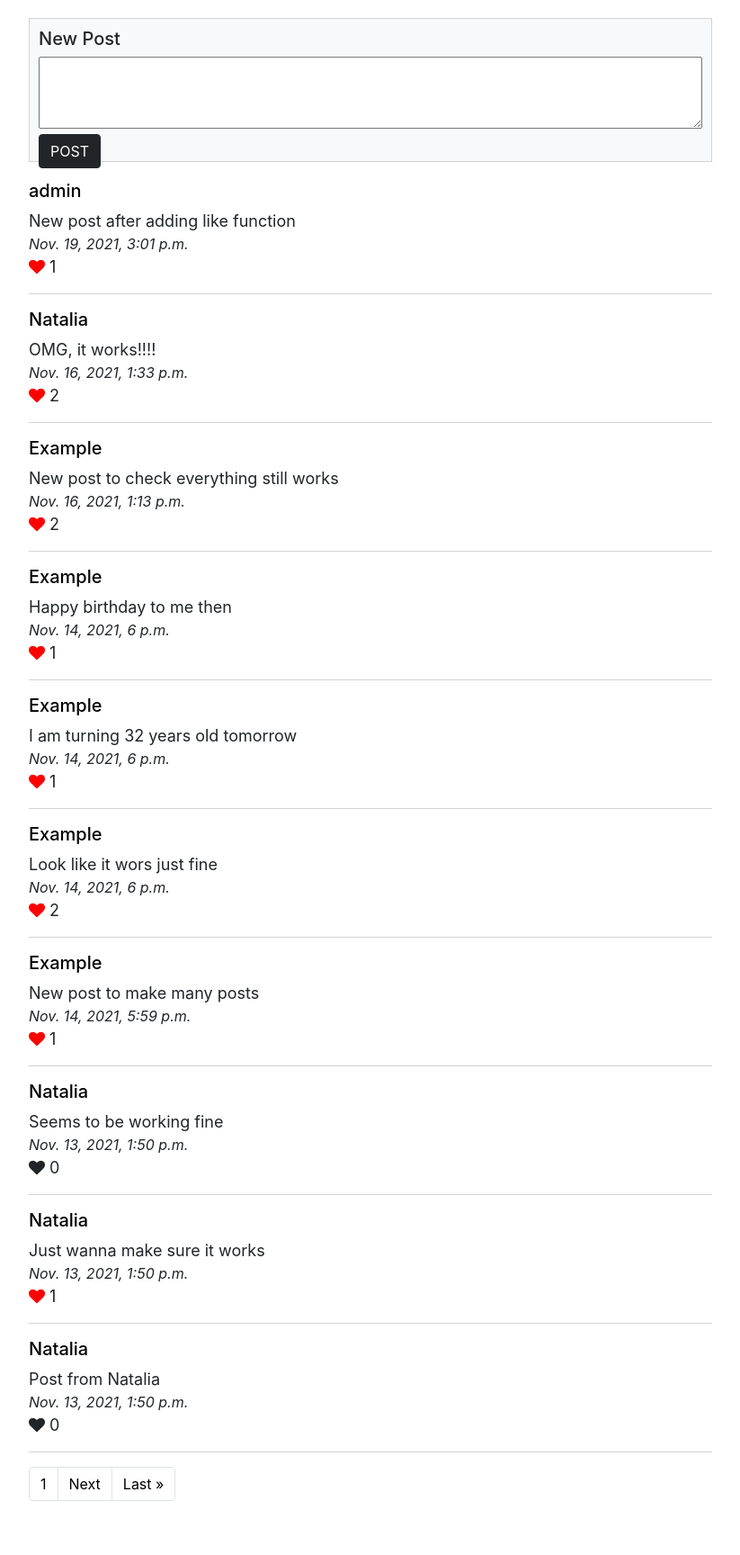
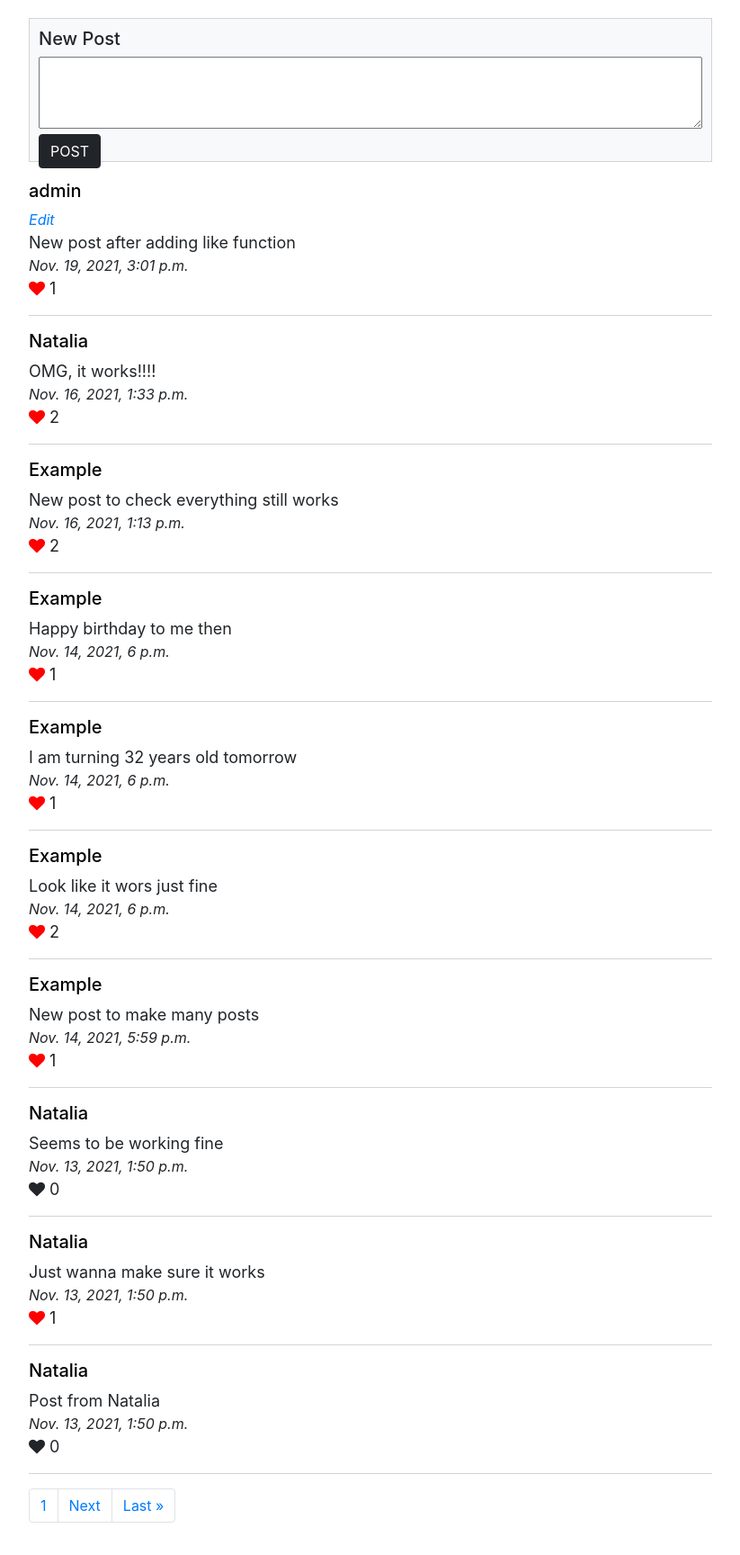
Before and after one commit to Saznatalia/CS50-Web, a Django app: page / in a window 1280 px wide. Shown: the part 64-1792 px from the top of the page at 90% size, without its empty margins (228-1051 px from the left). Before the commit the page ends 1732 px from the top, so only its background shows below. Run offline with Django 3.2, Linux system fonts and the light colour scheme; a user stored in the database is signed in; data comes from the database, SQL or seed files in the repository; both versions use the stored data as it was after the commit; some libraries are stand-ins or nearby versions.

Commit message:
posts etails api deleted, edit link added but without functionality

```diff
--- a/project4/network/static/network/styles.css
+++ b/project4/network/static/network/styles.css
@@ -4,7 +4,7 @@
     padding: 20px;
 }
 
-.body a {
+.black_link {
     color: black;
 }
 
@@ -50,6 +50,12 @@
 .post {
     width: 100%;
     height: 10vh;
+}
+
+.post_edit {
+    font-size: medium;
+    font-style: italic;
+    color: #007bff !important;
 }
 
 .post_date {
--- a/project4/network/templates/network/following.html
+++ b/project4/network/templates/network/following.html
@@ -9,7 +9,7 @@
         {% else %}
             {% for post in page_obj %}
             <div name='post'>
-                <h5> <a href="{% url 'profile' post.author.id %}"> {{ post.author }} </a></h5>
+                <h5> <a href="{% url 'profile' post.author.id %}" class="black_link"> {{ post.author }} </a></h5>
                 {{ post.content }}
                 <div class='post_date'>
                     {{ post.post_date }}
--- a/project4/network/templates/network/posts.html
+++ b/project4/network/templates/network/posts.html
@@ -14,7 +14,10 @@
     <div id='posts'>
         {% for post in page_obj %}
         <div name='post'>
-            <h5> <a href="{% url 'profile' post.author.id %}"> {{ post.author }} </a></h5>
+            <h5> <a href="{% url 'profile' post.author.id %}" class="black_link"> {{ post.author }} </a></h5>
+            {% if post.author == user_profile %}
+                <div class="post_edit"><a href="{% url 'edit' post.id %}">Edit</a></div>
+            {% endif %}
             {{ post.content }}
             <div class='post_date'>
                 {{ post.post_date }}
--- a/project4/network/urls.py
+++ b/project4/network/urls.py
@@ -9,7 +9,7 @@ urlpatterns = [
     path("login", views.login_view, name="login"),
     path("logout", views.logout_view, name="logout"),
     path("register", views.register, name="register"),
-    path("posts/<int:post_id>", views.post_detail, name="post_detail"),
+    path("edit/<int:post_id>", views.edit, name="edit"),
     path("profile/<int:profile_id>", views.profile, name="profile"),
     path("following", views.following, name="following"),
     path("like", views.like, name="like"),
--- a/project4/network/views.py
+++ b/project4/network/views.py
@@ -16,7 +16,6 @@ def index(request):
     # If user is logged in then show posts and new post page
     if request.user.is_authenticated:
         user_profile = Profile.objects.get(user=request.user)
-        print(user_profile.id)
         if request.method == "POST":
                 # data = json.loads(request.body)
                 form = NewPostForm(request.POST)
@@ -38,19 +37,13 @@ def index(request):
         return HttpResponseRedirect(reverse("login"))
 
 @login_required
-def post_detail(request, post_id, *args, **kwargs):
-    data = {
-        "id": post_id,
-    }
-    status = 200
-    try:
-        post = Post.objects.get(id=post_id)
-    except Exception as ex:
-        print(ex)
-        data['message'] = "Not found"
-        status = 404
-    return JsonResponse(post.serialize(), status=status)
-
+def edit(request, post_id):
+    post = Post.objects.get(id=post_id)
+    if post is not None:
+        status=200
+    else:
+        status=404
+    return JsonResponse({"status": status})
 
 @login_required
 def profile(request, profile_id):
```
Also changed, not shown: project4/db.sqlite3, project4/network/models.py (line endings or trailing spaces).
